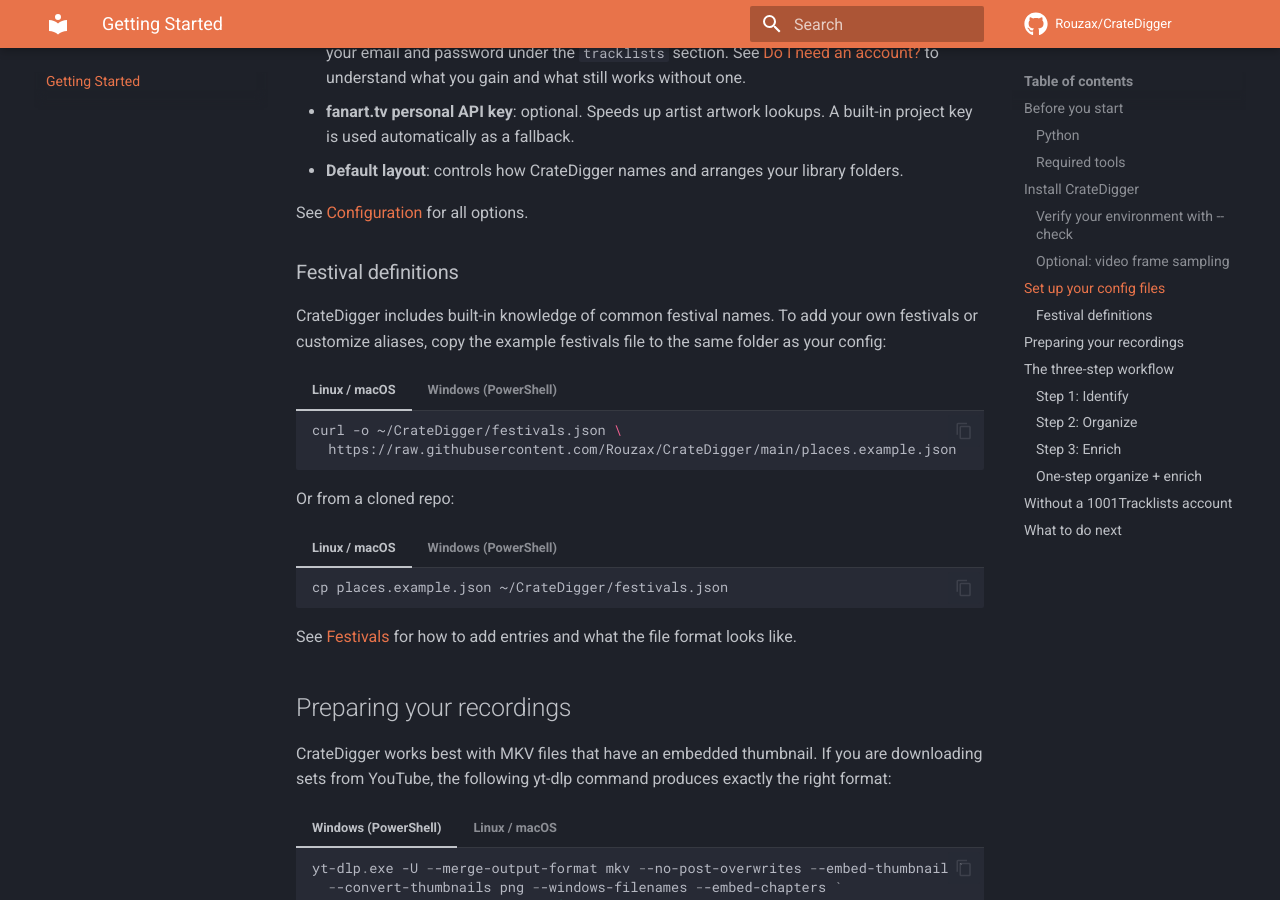
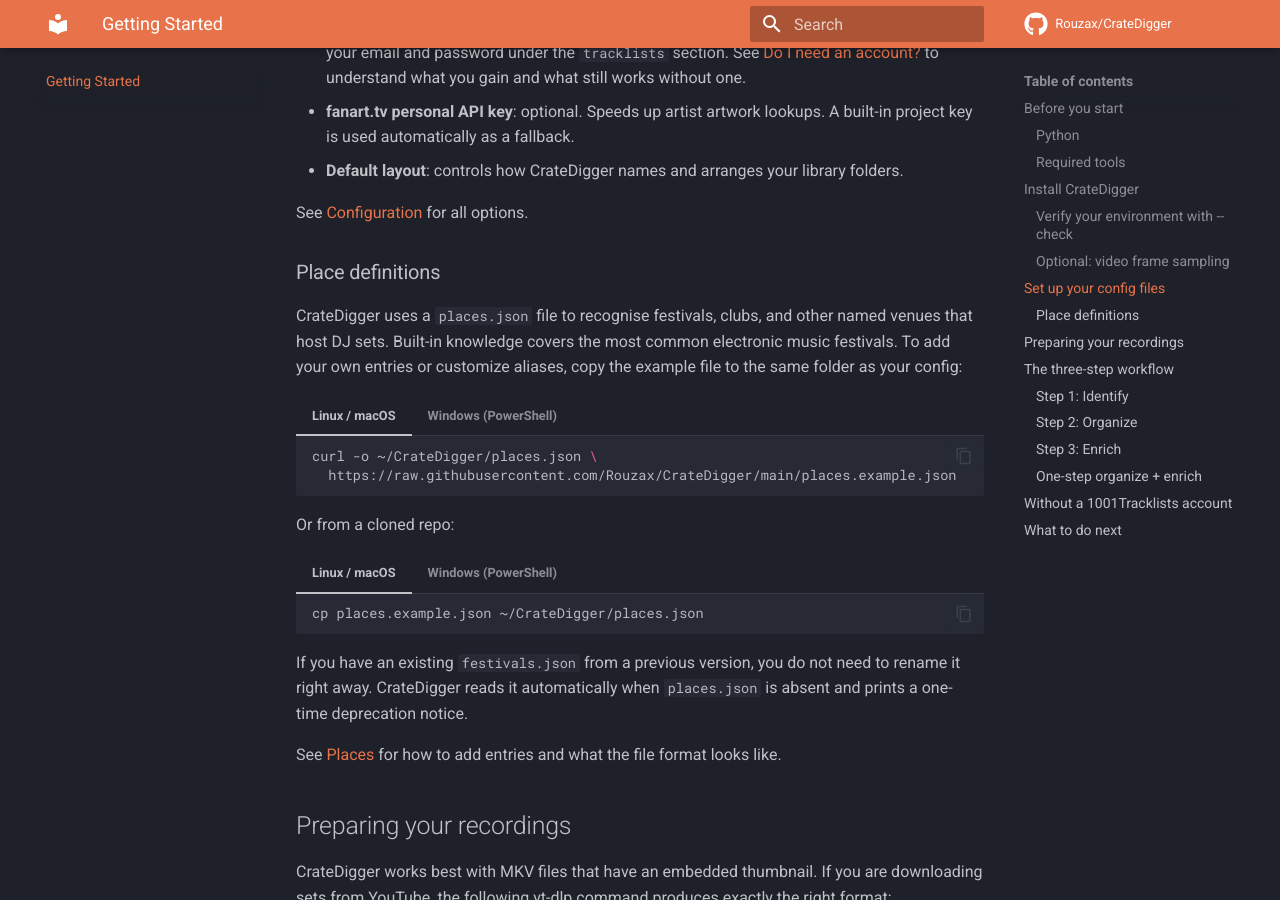
Before and after one commit to Rouzax/CrateDigger, an MkDocs documentation site: the page built from docs/getting-started.md, in a window 1280 px wide and 900 px high, scrolled down 3812 px. Built offline with MkDocs 1.6.1 and Material for MkDocs 9.7.7, drawn with Linux system fonts in a browser that asks for light colours; comment, search, counter and statistics services are not loaded; some of the changed text lies outside the part shown.

Commit message:
docs: broaden festival to place terminology across user-facing docs

````diff
--- a/docs/getting-started.md
+++ b/docs/getting-started.md
@@ -200,16 +200,17 @@
 
 See [Configuration](configuration.md) for all options.
 
-### Festival definitions
+### Place definitions
 
-CrateDigger includes built-in knowledge of common festival names. To add your own
-festivals or customize aliases, copy the example festivals file to the same folder as
-your config:
+CrateDigger uses a `places.json` file to recognise festivals, clubs, and other named
+venues that host DJ sets. Built-in knowledge covers the most common electronic music
+festivals. To add your own entries or customize aliases, copy the example file to the
+same folder as your config:
 
 === "Linux / macOS"
 
     ```bash
-    curl -o ~/CrateDigger/festivals.json \
+    curl -o ~/CrateDigger/places.json \
       https://raw.githubusercontent.com/Rouzax/CrateDigger/main/places.example.json
     ```
 
@@ -218,7 +219,7 @@
     ```powershell
     Invoke-WebRequest `
       -Uri "https://raw.githubusercontent.com/Rouzax/CrateDigger/main/places.example.json" `
-      -OutFile "$env:USERPROFILE\Documents\CrateDigger\festivals.json"
+      -OutFile "$env:USERPROFILE\Documents\CrateDigger\places.json"
     ```
 
 Or from a cloned repo:
@@ -226,16 +227,20 @@
 === "Linux / macOS"
 
     ```bash
-    cp places.example.json ~/CrateDigger/festivals.json
+    cp places.example.json ~/CrateDigger/places.json
     ```
 
 === "Windows (PowerShell)"
 
     ```powershell
-    Copy-Item places.example.json "$env:USERPROFILE\Documents\CrateDigger\festivals.json"
+    Copy-Item places.example.json "$env:USERPROFILE\Documents\CrateDigger\places.json"
     ```
 
-See [Festivals](festivals.md) for how to add entries and what the file format looks like.
+If you have an existing `festivals.json` from a previous version, you do not need to
+rename it right away. CrateDigger reads it automatically when `places.json` is absent
+and prints a one-time deprecation notice.
+
+See [Places](places.md) for how to add entries and what the file format looks like.
 
 ## Preparing your recordings
 
@@ -362,9 +367,9 @@
 ```
 
 CrateDigger will build your library using metadata from your filenames and any tags already
-embedded in your video files. Your [festivals.json](festivals.md) aliases help it recognize
-festival names in filenames, and your [artists.json](configuration.md#artist-aliases) aliases
-help normalize artist names.
+embedded in your video files. Your [places.json](places.md) entries help it recognize
+festival and venue names in filenames, and your [artists.json](configuration.md#artist-aliases)
+aliases help normalize artist names.
 
 **What you still get:**
 
@@ -391,4 +396,4 @@
 - [enrich](commands/enrich.md): artwork, posters, MBIDs, selective operations
 - [Configuration](configuration.md): all config settings explained
 - [Tracklists integration](tracklists.md): 1001Tracklists account setup and what it adds
-- [Festivals](festivals.md): how to add and customize festival definitions
+- [Places](places.md): how to add and customize festival and venue definitions
````
Also changed, not shown: docs/faq.md (+19 -5 lines), docs/tracklists.md (+17 -2 lines).
